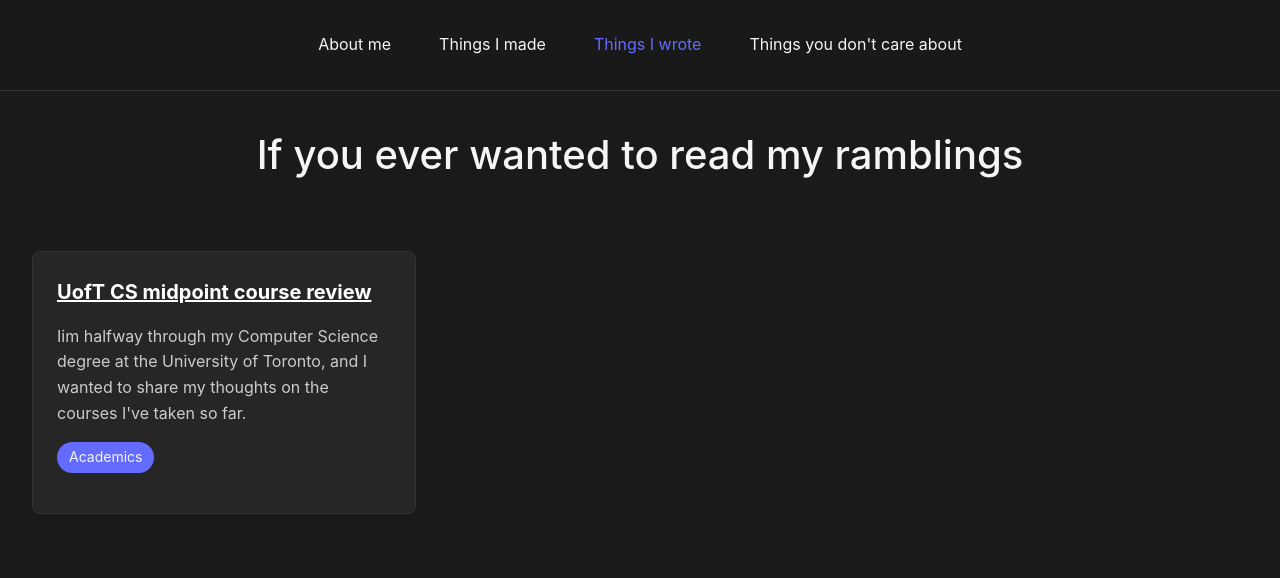
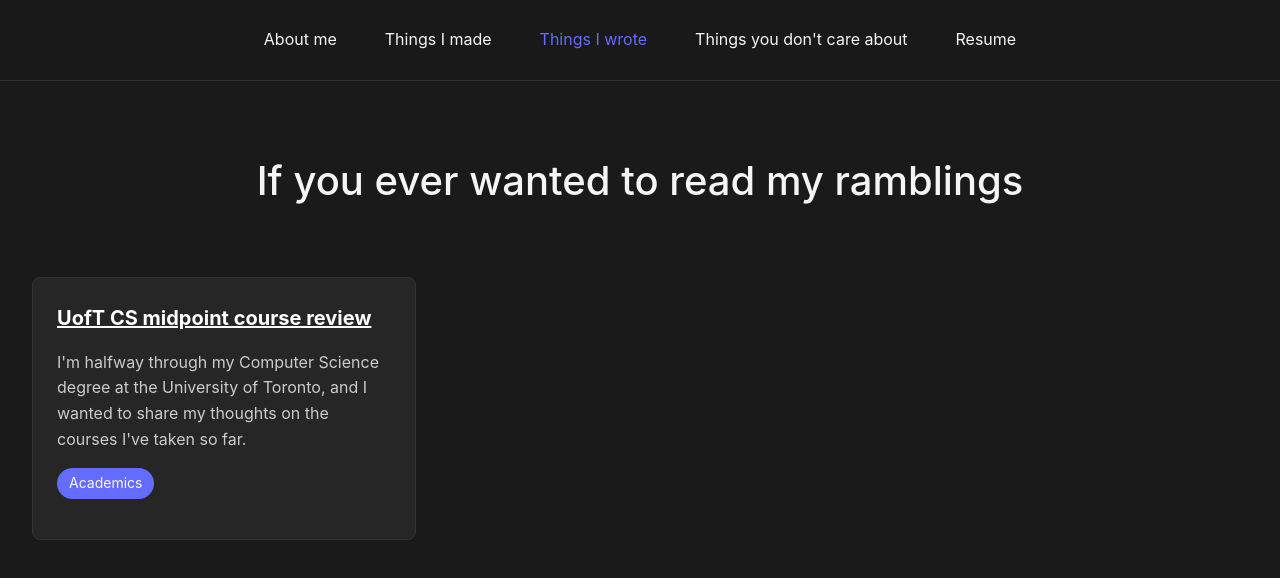
Before and after one commit to EricXia1/PersonalWebsite, a Vue app in the folder src/ercxportfolio/: page /blog in a window 1280 px wide. Shown: the top 578 px of the page. Built offline with nearby package versions, Linux system fonts and the light colour scheme.

Commit message:
added resume and fixed views on thin screens

```diff
--- a/src/ercxportfolio/src/App.vue
+++ b/src/ercxportfolio/src/App.vue
@@ -10,6 +10,7 @@ import { RouterLink, RouterView } from 'vue-router'
         <RouterLink to="/about">Things I made</RouterLink>
         <RouterLink to="/blog">Things I wrote</RouterLink>
         <RouterLink to="/hobby">Things you don't care about</RouterLink>
+        <a href="../Eric_Xia_Resume_2025F.pdf" target="_blank" rel="noopener">Resume</a>
       </nav>
     </div>
   </header>
@@ -31,6 +32,8 @@ nav {
   background-color: rgba(26, 26, 26, 0.95);
   backdrop-filter: blur(5px);
   border-bottom: 1px solid var(--color-border);
+  --navbar-height: clamp(32px, calc(160px - 10vw), 340px);
+  height: var(--navbar-height);
 }
 
 nav a {
--- a/src/ercxportfolio/src/views/AboutView.vue
+++ b/src/ercxportfolio/src/views/AboutView.vue
@@ -47,7 +47,7 @@ const projects = [
 <style scoped>
 .about {
   min-height: 100vh;
-  padding: 6rem 2rem 2rem;
+  padding: calc(var(--navbar-height, 90px) + 2rem) 2rem 2rem;
 }
 
 h1 {
--- a/src/ercxportfolio/src/views/BlogView.vue
+++ b/src/ercxportfolio/src/views/BlogView.vue
@@ -4,7 +4,7 @@ import BlogCard from '@/components/BlogCard.vue'
 const blogs = [
   {
     title:'UofT CS midpoint course review',
-    description: "Iim halfway through my Computer Science degree at the University of Toronto, and I wanted to share my thoughts on the courses I've taken so far.",
+    description: "I'm halfway through my Computer Science degree at the University of Toronto, and I wanted to share my thoughts on the courses I've taken so far.",
     tags: ['Academics'],
     link: '/blogs/midpointreview',
   }
@@ -27,7 +27,7 @@ const blogs = [
 <style scoped>
 .blog {
   min-height: 100vh;
-  padding: 6rem 2rem 2rem;
+  padding: calc(var(--navbar-height, 90px) + 2rem) 2rem 2rem;
 }
 
 h1 {
--- a/src/ercxportfolio/src/views/HobbyView.vue
+++ b/src/ercxportfolio/src/views/HobbyView.vue
@@ -8,7 +8,7 @@
 <style scoped>
 .hobby {
   min-height: 100vh;
-  padding: 6rem 2rem 2rem;
+  padding: calc(var(--navbar-height, 90px) + 2rem) 2rem 2rem;
 }
 
 h1 {
```
Also changed, not shown: 1 other file (tests, documents, lock files or other folders).
